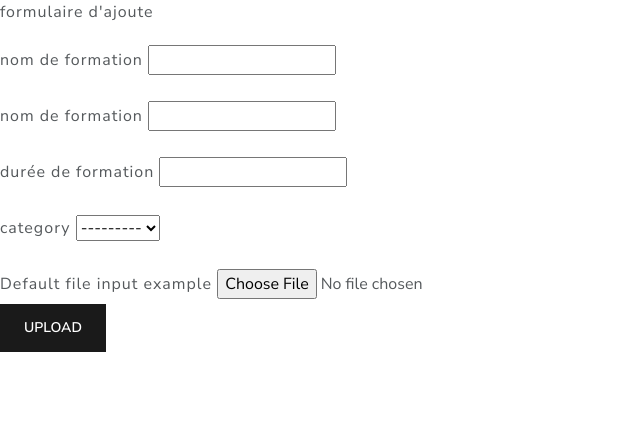
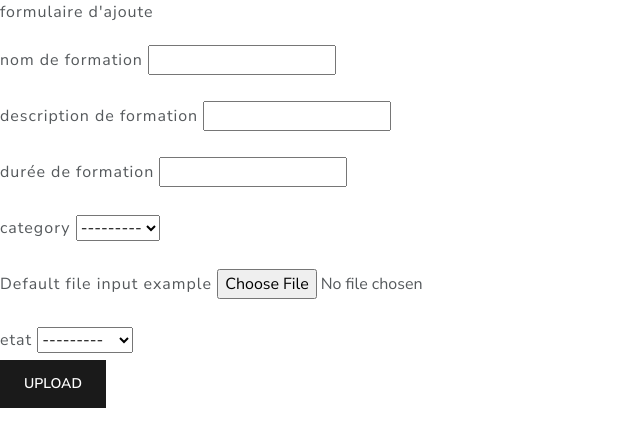
Before and after one commit to yassinbnsalah/djangoproject, a Django app: template main/templates/main/FormationForm.html in a window 1280 px wide. Shown: the part 96-543 px from the top of the page, without its empty margins (0-640 px from the left). Run offline with Django 3.2, Linux system fonts and the light colour scheme; the template is opened without the code that fills it: values that come from a table or form of the project are taken from there, others are empty.

Commit message:
second version

```diff
--- a/main/models.py
+++ b/main/models.py
@@ -11,12 +11,15 @@ class Category(models.Model):
 
 
 class Formation(models.Model):
+    ETAT=(('activé','activé'),
+            ('non activé','non activé'))
+
     name = models.CharField(max_length=50 , null = True)
     duree = models.IntegerField(null = True )
     #logo = models.ImageField(blank=True , null = True , upload_to ="logos" ,default='logo/default.jpg')
     logo = models.ImageField(upload_to='logos', blank=True, null=True , default='logo/default.jpg')
     category = models.ForeignKey(Category , on_delete=models.CASCADE)
-    etat = models.BooleanField(default=False)
+    etat = models.CharField(max_length=200, null=True, choices=ETAT)
     description = models.CharField(max_length=500 , null =True)
     date_created = models.DateTimeField(auto_now_add=True , null = True)
     def __str__(self):
--- a/main/templates/main/FormationForm.html
+++ b/main/templates/main/FormationForm.html
@@ -3,13 +3,14 @@
  {% block content%}
 formulaire d'ajoute
 <form method="post" enctype="multipart/form-data">
+
   {% csrf_token %}
                     <div class="form-group">
                         <label for="nom" class="form-label mt-4">nom de formation</label>
                         {{ f.name }}
                         </div>
                         <div class="form-group">
-                        <label for="nom" class="form-label mt-4">nom de formation</label>
+                        <label for="nom" class="form-label mt-4">description de formation</label>
                         {{ f.description }}
                         </div>
                     <div class="form-group">
@@ -24,6 +25,10 @@ formulaire d'ajoute
                             <label for="formFile" class="form-label mt-4">Default file input example</label>
                         {{ f.logo }}
                         </div>
+                          <div class="form-group">
+                            <label for="formFile" class="form-label mt-4">etat</label>
+                        {{ f.etat }}
+                        </div>
   </div>
   <button type="submit" class="btn btn-primary">Upload</button>
 </form>
```
Also changed, not shown: main/templates/main/delete_formation.html (+12 -7 lines), main/templates/main/det_formation.html (+6 -14 lines), main/templates/main/home.html (+5 -2 lines), main/migrations/0006_alter_formation_etat.py (added), media/logos/python_GLPwd8y.jpg (added), media/logos/python_NGLZKpy.jpg (added), media/logos/python_VUjXePN.jpg (added).
